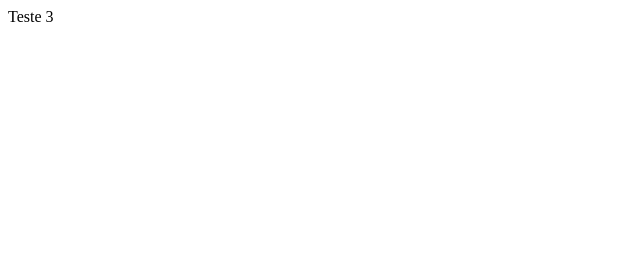
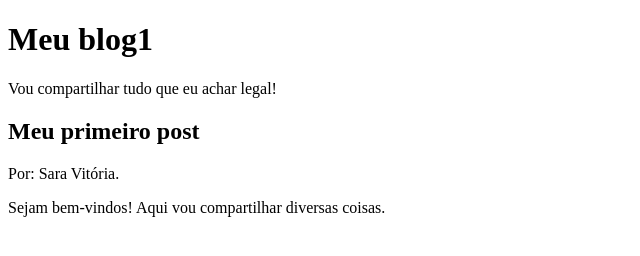
Before and after one commit to saraholovatyoliveira-sketch/site-de-usu-rio, a plain HTML site: page index.html in a window 1280 px wide. Shown: the whole page, without its empty margins (0-640 px from the left). Drawn offline with Linux system fonts and the light colour scheme.

Commit message:
index.html

```diff
--- a/index.html
+++ b/index.html
@@ -1,12 +1,27 @@
 <!DOCTYPE html>
-<html lang="en">
+<html lang="pt- br">
 <head>
     <meta charset="UTF-8">
     <meta name="viewport" content="width=device-width, initial-scale=1.0">
-    <title>Document</title>
+    <title>Blog</title>
+    <style>
+        header[]
+    </style>
 </head>
 <body>
-    Teste
-    3
+
+</header>
+    <h1>Meu blog1</h1>
+    <p>Vou compartilhar tudo que eu achar legal!</p>
+</header>
+
+<main>
+
+    <h2>Meu primeiro post</h2>
+    <p>Por: Sara Vitória.</p>
+    <p>Sejam bem-vindos! Aqui vou compartilhar diversas coisas.</p>
+
+</main>
+
 </body>
 </html>
```
